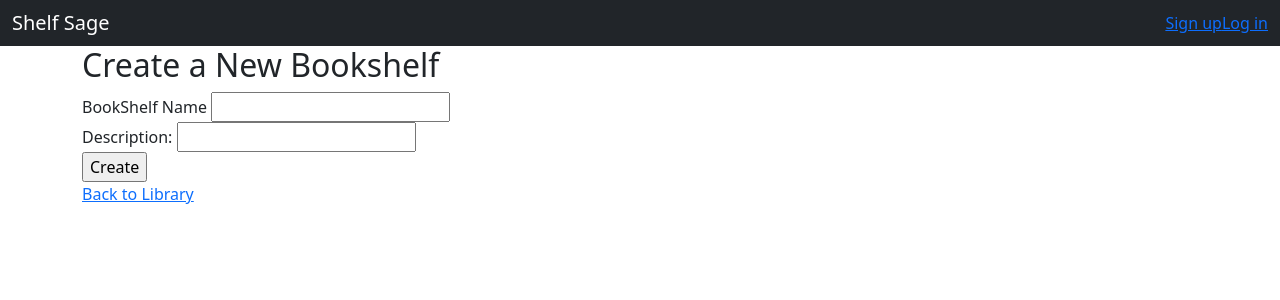
After one commit to JonOuellette/Capstone1-ShelfSage, a Flask app: template templates/create_bookshelf.html in a window 1280 px wide. The commit adds this page. Shown: the top 300 px of the page. Run offline with Flask 3, Linux system fonts and the light colour scheme; the template is opened without the code that fills it: values that come from a table or form of the project are taken from there, others are empty; tables that the repository leaves empty hold one stand-in row (values such as "Sample post"); some libraries are stand-ins or nearby versions.

Commit message:
Feat: Added ability for users to create, delete and sort bookshelves within there user library.

```diff
--- a/app.py
+++ b/app.py
@@ -13,8 +13,8 @@ app = Flask(__name__)
 app.app_context().push()
 
 from secretkeys import MY_SECRET_KEY
-from models import connect_db, User, db, Book, BookShelf
-from forms import SearchForm, RegisterForm, LoginForm
+from models import connect_db, User, db, Book, BookShelf, BookshelfContent
+from forms import SearchForm, RegisterForm, LoginForm, BookShelfForm
 
 CURR_USER_KEY = "curr_user"
 
@@ -183,7 +183,14 @@ def get_books(volume_id):
             return None, error_message
 
     return book
+
+
+def get_book_from_db(volume_id):
+    """Attempt to retrieve a book from the database using its volume_id."""
+    book = Book.query.filter_by(volume_id=volume_id).first()
+    return book
 ###############################################################################################################
+###Search books, get book details and store in user library
 
 @app.route('/search', methods=['GET', 'POST'])
 def search():
@@ -248,8 +255,7 @@ def book_details(volume_id):
                 print(book.get('description'))
 
                 description = book.get('description', '')
-                # This pattern matches a quotation mark at the end of the string.
-                # ^ asserts the start of the string, and $ asserts the end of the string.
+                #some books appeared to have a random " at the end of the description.  This was coming directly from the API.  Using regular expression to remove the random ".
                 pattern = r'^"|"$'
 
                 # re.sub() replaces the pattern with an empty string in 'description'.
@@ -298,12 +304,15 @@ def view_library():
         flash("Access unauthorized.", "danger")
         return redirect("/")
 
-    # Retrieve books from the user's library
+    # Retrieve books from the user's library and bookshelves
     books = g.user.library
     print(books)
+    bookshelves = BookShelf.query.filter_by(user_id=g.user.id).all()
 
+    # Prepare a list of all books that are in bookshelves
+    shelved_books = [book for shelf in bookshelves for book in shelf.books]
 
-    return render_template('user_library.html', books=books)
+    return render_template('user_library.html', books=books, bookshelves=bookshelves, shelved_books=shelved_books)
 
 
 @app.route('/delete_book_from_library/<int:book_id>', methods=['POST'])
@@ -325,3 +334,96 @@ def delete_book_from_library(book_id):
         flash('This book is not in your library.', 'danger')
 
     return redirect(url_for('view_library'))
+
+#####################################################################################################################################################
+# Create and delete bookshelfs. Move books to bookshelfs.
+
+@app.route('/create_bookshelf', methods=['GET', 'POST'])
+def create_bookshelf():
+    if not g.user:
+        flash("Access unauthorized.", "danger")
+        return redirect("/")
+
+    form = BookShelfForm()
+
+    if form.validate_on_submit():
+        new_bookshelf = BookShelf(
+            name=form.name.data,
+            description=form.description.data,
+            user_id=g.user.id  # Assume g.user is the current logged-in user
+        )
+        db.session.add(new_bookshelf)
+        db.session.commit()
+        flash("Bookshelf created!", "success")
+        return redirect(f"/bookshelf/{new_bookshelf.id}")  # Redirect to the new bookshelf's detail view
+
+    return render_template('create_bookshelf.html', form=form)
+
+
+@app.route('/add_book_to_bookshelf/<int:bookshelf_id>/<string:volume_id>', methods=['POST'])
+def add_book_to_bookshelf(bookshelf_id, volume_id):
+    if not g.user:
+        flash("Access unauthorized.", "danger")
+        return redirect("/")
+
+    bookshelf = BookShelf.query.get_or_404(bookshelf_id)
+
+    if bookshelf.user_id != g.user.id:
+        flash("Access unauthorized.", "danger")
+        return redirect("/")
+
+    # Get the book from the database
+    book = get_book_from_db(volume_id)
+
+    if book is None:
+        flash("No such book exists in the database.", "danger")
+        return redirect(f"/bookshelf/{bookshelf_id}")
+
+    # Check if the book is already in this bookshelf
+    existing_content = BookshelfContent.query.filter_by(bookshelf_id=bookshelf.id, book_id=book.id).first()
+    if existing_content:
+        flash(f"This book is already in {bookshelf.name}.", "danger")
+    else:
+        # Create a new BookshelfContent item and associate it with the book and bookshelf
+        new_content = BookshelfContent(bookshelf_id=bookshelf.id, book_id=book.id)
+        db.session.add(new_content)
+        db.session.commit()
+        flash(f"Book added to {bookshelf.name}", "success")
+
+    return redirect(f"/bookshelf/{bookshelf_id}")
+
+@app.route('/bookshelf/<int:bookshelf_id>')
+def view_bookshelf(bookshelf_id):
+    bookshelf = BookShelf.query.get_or_404(bookshelf_id)
+
+    if bookshelf.user_id != g.user.id:
+        flash("Access unauthorized.", "danger")
+        return redirect("/")
+
+    # Get the books in this bookshelf through the BookshelfContent relationships
+    books = [content.book for content in bookshelf.bookshelf_contents]  # Using the backref to navigate the relationship
+
+    return render_template('user_library.html', bookshelf=bookshelf, books=books)
+
+@app.route('/rename_bookshelf/<int:bookshelf_id>', methods=['POST'])
+def rename_bookshelf(bookshelf_id):
+    # Authentication checks, data validation, and renaming logic here...
+    new_name = request.json.get('newName')
+    # Locate the bookshelf and update its name
+    # Save changes and handle errors
+    return jsonify({'success': True})  # or return appropriate message based on the outcome
+
+@app.route('/delete_bookshelf/<int:bookshelf_id>', methods=['POST'])
+def delete_bookshelf(bookshelf_id):
+    # Authentication checks, data validation, and deletion logic here...
+    # Locate the bookshelf and delete it
+    # Save changes and handle errors
+    return jsonify({'success': True})  # or return appropriate message based on the outcome
+
+@app.route('/reorder_bookshelves', methods=['POST'])
+def reorder_bookshelves():
+    # Authentication checks, data validation, and reordering logic here...
+    new_order = request.json.get('newOrder')
+    # Reorder the bookshelves based on new_order
+    # Save changes and handle errors
+    return jsonify({'success': True})  # or return appropriate message based on the outcome
--- a/forms.py
+++ b/forms.py
@@ -24,6 +24,12 @@ class UserEditForm(FlaskForm):
 
 
 class SearchForm(FlaskForm):
+    """Search form for books"""
     search_query = StringField('Search Books:', validators=[DataRequired()])
     search_type = SelectField('Search Type:', choices=[('title', 'Title'), ('author', 'Author'), ('subject', 'Category')], default='title')
     submit = SubmitField('Search')
+
+class BookShelfForm(FlaskForm):
+    """Form for creating a bookshelf"""
+    name = StringField('BookShelf Name', validators=[DataRequired(), Length(max=20)])
+    description = StringField('Description:', validators = [Length(max=100)])
--- a/models.py
+++ b/models.py
@@ -93,11 +93,14 @@ class BookShelf(db.Model):
     books = db.relationship('Book', secondary='bookshelf_content', backref='bookshelves', lazy=True)
 
 class UserLibrary(db.Model):
+
     __tablename__ = "user_library"
 
     id = db.Column(db.Integer, primary_key = True)
     user_id = db.Column(db.Integer, db.ForeignKey('users.id', ondelete="CASCADE"))
     book_id = db.Column(db.Integer, db.ForeignKey('books.id'))
+
+    book = db.relationship('Book', backref='user_libraries')
 
 class BookshelfContent(db.Model):
     __tablename__ = "bookshelf_content"
@@ -106,6 +109,8 @@ class BookshelfContent(db.Model):
     bookshelf_id = db.Column(db.Integer, db.ForeignKey('bookshelves.id'))
     book_id = db.Column(db.Integer, db.ForeignKey('books.id'))
 
+    book = db.relationship('Book', backref='bookshelf_contents')
+    bookshelf = db.relationship('BookShelf', backref='bookshelf_contents')
 
 def connect_db(app):
     """Connect this database to provided Flask app.
--- /dev/null
+++ b/static/bookshelf-management.js
@@ -0,0 +1,52 @@
+// bookshelf-management.js
+
+$(document).ready(function() {
+    $('.rename-bookshelf').click(function() {
+        let bookshelfDiv = $(this).closest('.bookshelf');
+        let bookshelfId = bookshelfDiv.data('bookshelf-id');
+        let newName = prompt('Enter new bookshelf name:');
+        if (newName) {
+            $.ajax({
+                url: '/rename_bookshelf/' + bookshelfId,
+                method: 'POST',
+                contentType: 'application/json',
+                data: JSON.stringify({ newName: newName }),
+                success: function(response) {
+                    // Update the bookshelf's name in the UI or handle the response appropriately
+                    bookshelfDiv.find('.bookshelf-name').val(newName);
+                }
+            });
+        }
+    });
+
+    $('.delete-bookshelf').click(function() {
+        if (confirm('Are you sure you want to delete this bookshelf?')) {
+            let bookshelfDiv = $(this).closest('.bookshelf');
+            let bookshelfId = bookshelfDiv.data('bookshelf-id');
+            $.ajax({
+                url: '/delete_bookshelf/' + bookshelfId,
+                method: 'POST',
+                success: function(response) {
+                    // Remove the bookshelf from the UI or handle the response appropriately
+                    bookshelfDiv.remove();
+                }
+            });
+        }
+    });
+
+    // For reordering, the same concept applies
+    $('.bookshelves-container').sortable({
+        update: function(event, ui) {
+            let newOrder = $(this).sortable('toArray', { attribute: 'data-bookshelf-id' });
+            $.ajax({
+                url: '/reorder_bookshelves',
+                method: 'POST',
+                contentType: 'application/json',
+                data: JSON.stringify({ newOrder: newOrder }),
+                success: function(response) {
+                    // Handle the response. For instance, you might show a confirmation message
+                }
+            });
+        }
+    });
+});
--- a/templates/base.html
+++ b/templates/base.html
@@ -32,7 +32,12 @@
                     <li>
                         <a href="/my_library">My Library</a>
                     </li>
-                    <li><a href="/logout">Log out</a></li>
+                    <li>
+                        <a href="/logout">Log out</a>
+                    </li>
+                    <li>
+                        <a href="{{ url_for('create_bookshelf') }}">Create Bookshelf</a>
+                    </li>
                 {% endif %}
             </ul>
         </div>
@@ -47,6 +52,12 @@
         {% endblock %}
     </div>
 
+
+<script src="https://code.jquery.com/jquery-3.6.0.min.js"></script>
+<script src="https://code.jquery.com/ui/1.12.1/jquery-ui.min.js"></script>
+<script src="{{ url_for('static', filename='bookshelf-management.js') }}"></script>
+
+
 </body>
 
 </html>
--- /dev/null
+++ b/templates/create_bookshelf.html
@@ -0,0 +1,39 @@
+{% extends "base.html" %}
+
+{% block content %}
+  <h2>Create a New Bookshelf</h2>
+
+  <form method="POST">
+    {{ form.hidden_tag() }}
+
+    <div>
+        {{ form.name.label }}
+        {{ form.name }}
+        {% if form.name.errors %}
+            <ul>
+            {% for error in form.name.errors %}
+                <li>{{ error }}</li>
+            {% endfor %}
+            </ul>
+        {% endif %}
+    </div>
+
+    <div>
+        {{ form.description.label }}
+        {{ form.description }}
+        {% if form.description.errors %}
+            <ul>
+            {% for error in form.description.errors %}
+                <li>{{ error }}</li>
+            {% endfor %}
+            </ul>
+        {% endif %}
+    </div>
+
+    <div>
+        <input type="submit" value="Create">
+    </div>
+  </form>
+
+  <a href="{{ url_for('view_library') }}">Back to Library</a>
+{% endblock %}
```
Also changed, not shown: templates/user_library.html (+39 -0 lines).
